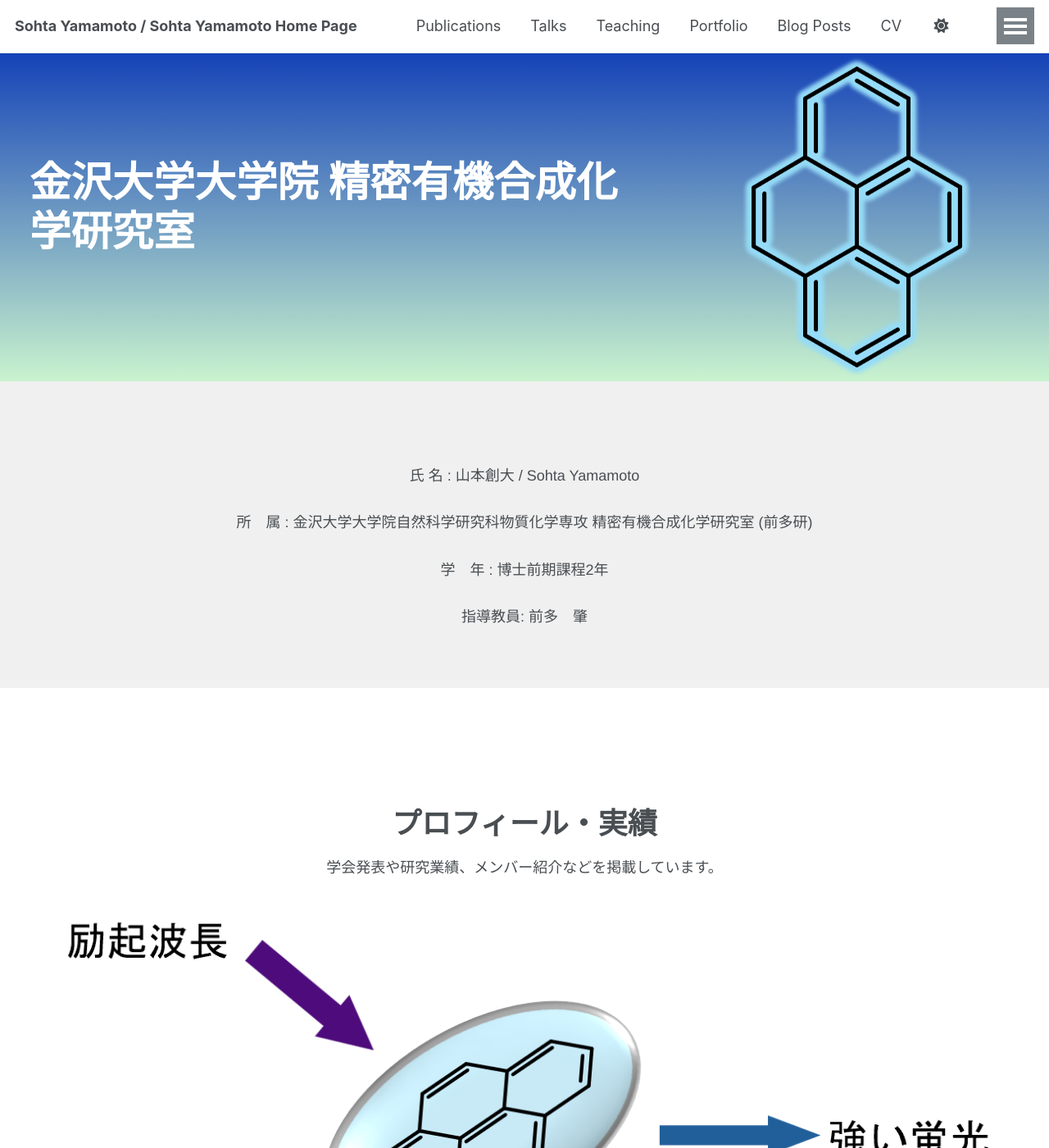
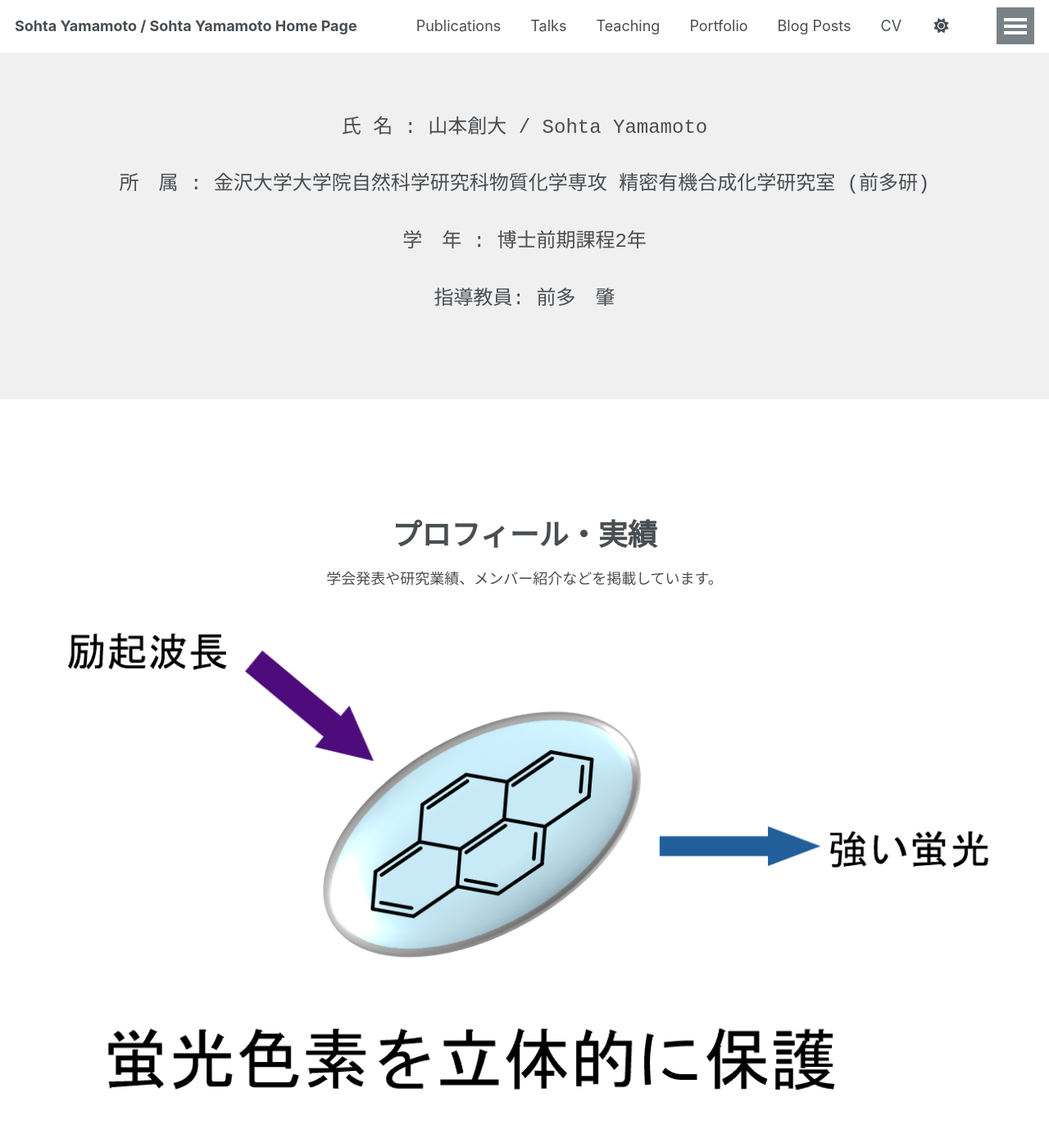
Before and after one commit to SaTom1313/SaTom1313.github.io, a Jekyll site: the page built from index.html, in a window 1280 px wide and 1400 px high. Shown: the whole window at 82% size. Built offline with Jekyll 4.4.1, drawn with Linux system fonts in a browser that asks for light colours; a script that is not in the unit is left out.

Commit message:
Update index.html

```diff
--- a/index.html
+++ b/index.html
@@ -30,7 +30,7 @@ title: "ホーム"
       background: linear-gradient(to bottom, #1543b7, rgba(9, 202, 34, 0.22));
       color: white;
       padding: 3rem 2rem;
-      height: 400px;
+      height: 300px;
     }
 
     .section-head h1 {
@@ -71,17 +71,20 @@ title: "ホーム"
 </head>
 <body>
 
-  <section class="section-head">
-    <h1>金沢大学大学院 精密有機合成化学研究室</h1>
-    <img src="assets/image/pyrene.png" alt="ヘッダー画像" class="head-image" />
-  </section>
+<section class="section-middle">
+  <p>氏  名 : 山本創大 / Sohta Yamamoto</p>
+  <p>所　属 : 金沢大学大学院自然科学研究科物質化学専攻 精密有機合成化学研究室 (前多研)</p>
+  <p>学　年 : 博士前期課程2年</p>
+  <p>指導教員: 前多　肇</p>
+</section>
 
-  <section class="section-middle">
-    <br>氏  名 : 山本創大 / Sohta Yamamoto</br>
-    <br>所　属 : 金沢大学大学院自然科学研究科物質化学専攻 精密有機合成化学研究室 (前多研)</br>
-    <br> 学　年 : 博士前期課程2年</br>
-    <br>指導教員: 前多　肇</br>
-  </section>
+<style>
+  .section-middle {
+    font-family: "MS Gothic", monospace;
+    font-size: 24px;
+  }
+</style>
+
 
   <section class="section-bottom">
     <h2>プロフィール・実績</h2>
```
